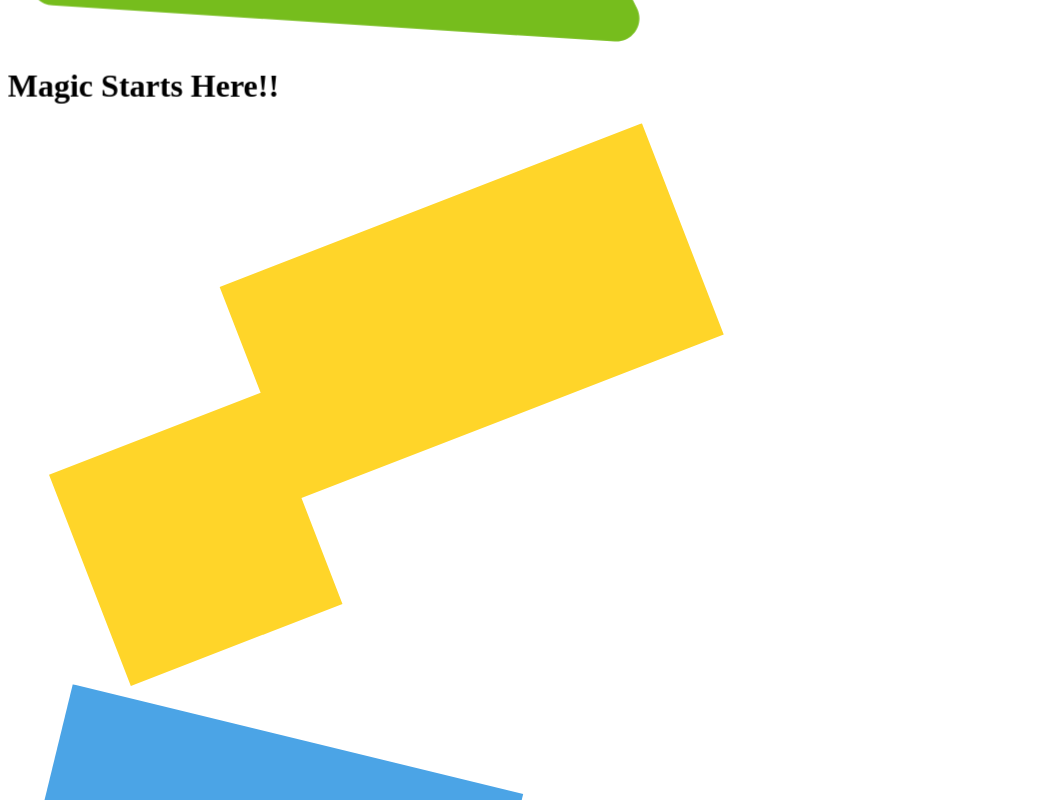
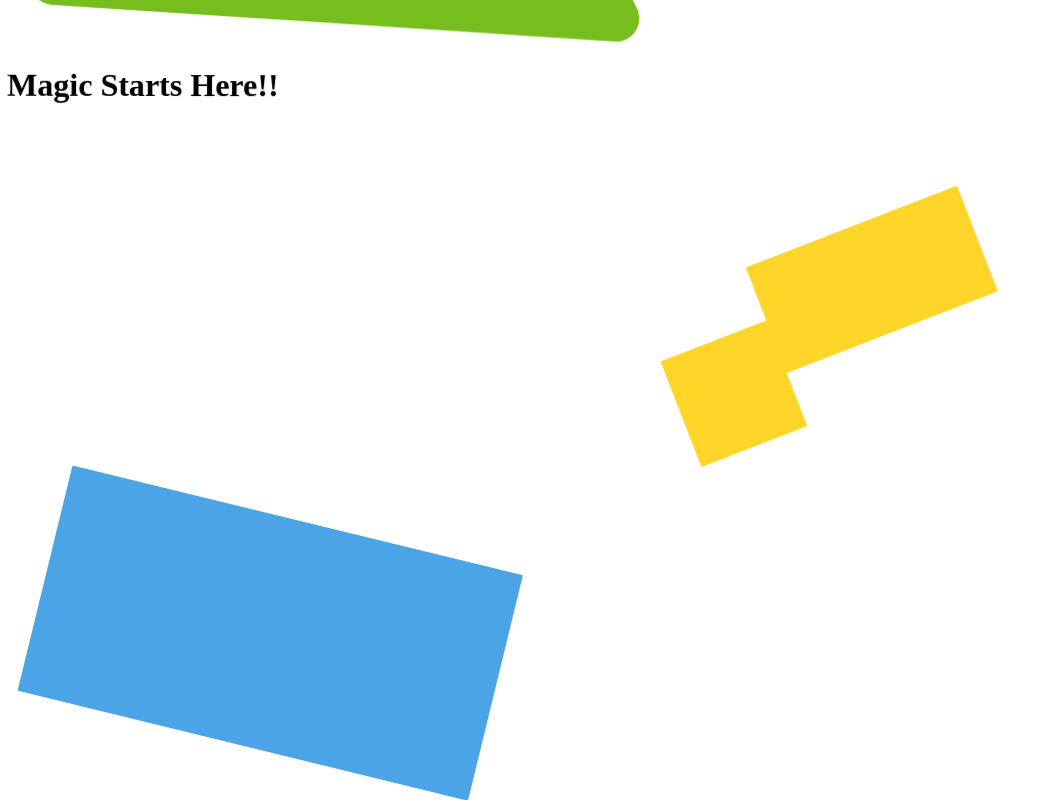
Before and after one commit to 117Isabell/concept_brainstone_art, a React (Vite) app in the folder client/: page / in a window 1280 px wide. Shown: the part 600-1400 px from the top of the page, without its empty margins (0-1054 px from the left). Built offline with nearby package versions, Linux system fonts and the light colour scheme.

Commit message:
style: fix style error

```diff
--- a/client/src/components/homepage/AnimatedShapes/YellowShape.tsx
+++ b/client/src/components/homepage/AnimatedShapes/YellowShape.tsx
@@ -5,14 +5,20 @@ import YellowSvg from "../../../assets/homepage/yellow_shape.svg";
 
 const YellowShape = ({ className = "" }) => (
   <motion.div
-    className={`absolute ${className}`}
+    className={`${className}`}
     animate={{ y: [-5, 5, -5] }}
     transition={{ duration: 5, repeat: Infinity, ease: "easeInOut" }}
   >
     <img
       src={YellowSvg}
       alt="Yellow shape"
-      style={{ width: "60%", height: "60%", objectFit: "contain" }}
+      style={{
+        width: "30%",
+        height: "20%",
+        objectFit: "contain",
+        marginLeft: "50%",
+        marginTop: "5%",
+      }}
     />
   </motion.div>
 );
--- a/client/src/pages/Portfolio.tsx
+++ b/client/src/pages/Portfolio.tsx
@@ -3,7 +3,7 @@ import PortfolioList from "../components/portfolio/PortfolioList";
 
 export default function Portfolio() {
   return (
-    <div className="bg-white min-h-screen flex flex-col items-center">
+    <div>
       <PortfolioCard
         project={{
           title: "Example Project",
```
